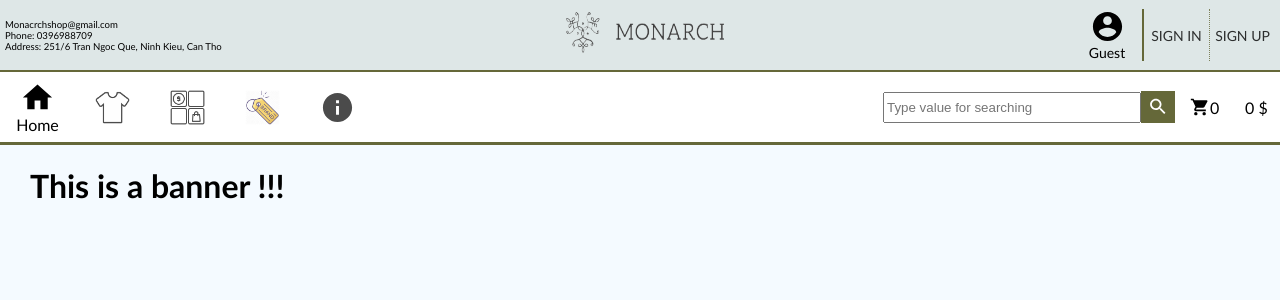
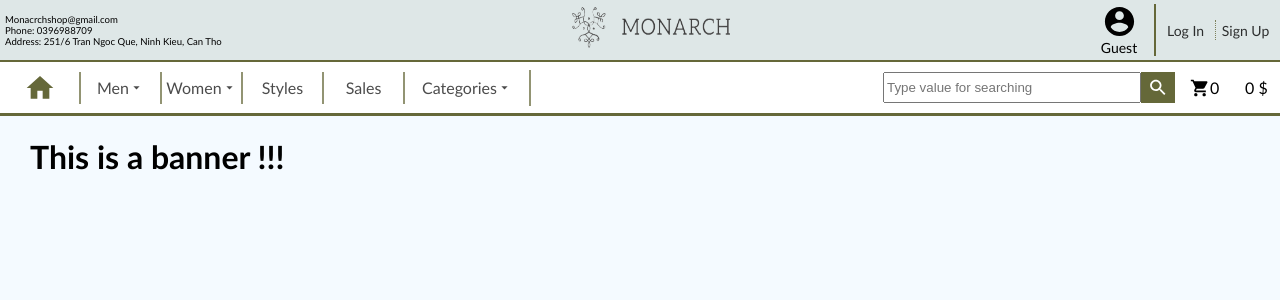
Before and after one commit to ImLancer/monarch-shop, a React (Create React App) app: page / in a window 1280 px wide. Shown: the top 300 px of the page. Built offline with nearby package versions, Linux system fonts and the light colour scheme.

Commit message:
change nav style

```diff
--- a/src/components/Header/Header.css
+++ b/src/components/Header/Header.css
@@ -6,8 +6,15 @@
   font-size: 0.6rem;
 }
 
+.header__card{
+  display: flex;
+  align-items: center;
+  min-height: 45px;
+}
+
+/*Contact formating*/
 .header__contact{
-  height: 70px !important;
+  height: 60px !important;
   padding-left: 5px;
   padding-right: 5px;
   display: flex;
@@ -16,46 +23,11 @@
   background-color: #DEE7E7;
 }
 
-.header__card{
-  display: flex;
-  align-items: center;
-  min-height: 45px;
-}
-
-/* .header__search-cart{
-  display: flex;
-  align-items: center;
-  justify-content: space-around;
-  height: auto;
-} */
-
-.header__nav{
-  min-height: 70px !important;
-  display: flex;
-  flex-wrap: wrap;
-  align-items: center;
-  justify-content: space-between;
-  border-top: 2px double #656839;
-  border-bottom: 3px solid #656839;
-  background-color: white;
-}
-
-.header__label{
-  padding: 0px;
-  margin: 0px;
-  display: none;
-  justify-content: flex-start;
-}
-
-.header__logo{
-  display: flex;
-  justify-content: center;
-  align-items: center;
-}
-
+/*Login formating*/
 .header__login{
   display: flex;
   justify-content: flex-end;
+  align-items: center;
 }
 
   .header__login__icon{
@@ -79,7 +51,10 @@
     justify-content: center;
     align-items: center;
     cursor: pointer;
-  width: 65px;
+    padding-left: 2px;
+    padding-right: 2px;
+    width: 55px;
+    height: 20px !important;
     opacity: 0.8;
     transition: transform 150ms ease-in-out;
   }
@@ -94,7 +69,10 @@
     justify-content: center;
     align-items: center;
     cursor: pointer;
-  width: 65px;
+    padding-left: 2px;
+    padding-right: 2px;
+    width: 55px;
+    height: 20px !important;
     border-right: 1px dotted #656839;
     opacity: 0.8;
     transition: transform 150ms ease-in-out;
@@ -105,14 +83,54 @@
     transform: scale(1.07);
   }
 
+/*Nav bar*/
+.header__nav{
+  min-height: 35px !important;
+  display: flex;
+  flex-wrap: wrap;
+  align-items: center;
+  justify-content: space-between;
+  border-top: 2px double #656839;
+  border-bottom: 3px solid #656839;
+  background-color: white;
+}
+
+  .header__label--active{
+    display: inline;
+  }
+
+  .header__label{
+    padding: 0px;
+    margin: 0px;
+    justify-content: flex-start;
+  }
+
+  .header__label__arrow{
+    width: 10px;
+    height: 10px;
+  }
+
   .header__nav__icon{
     display: flex;
-  flex-direction: column;
     align-items: center;
+    justify-content: center;
     cursor: pointer;
+    padding-left: 2px;
+    padding-right: 2px;
     width: 75px;
+    min-height: 32px;
+    border-right: 2px solid #656839;
     opacity: 0.7;
     transition: transform 150ms ease-in-out;
+  }
+
+  .header__nav__icon > svg.MuiSvgIcon-root{
+    width: 15px;
+    height: 15px;
+  }
+
+  .header__nav__icon--first{
+    border-left: 2px solid #656839;
   }
 
   .header__nav__icon:hover{
@@ -122,8 +140,15 @@
 
   .header__nav__icon--active{
     opacity: 1;
+    color: #656839;
+    border: none;
     transform: none;
     transition: none;
+  }
+
+  .header__nav__icon--active > svg.MuiSvgIcon-root{
+    width: 32px;
+    height: 32px;
   }
 
   .header__nav__icon--active:hover{
@@ -140,15 +165,15 @@
     display: inline;
   }
 
-.header__label--active{
-  display: inline;
+  .header__nav__icon--category{
+    width: 120px;
+    padding: 2px;
+    display: flex;
+    align-items: center;
+    justify-content: center;
   }
 
-.header__nav__icon > .MuiSvgIcon-root{
-  margin-left: auto;
-  margin-right: auto;
-}
-
+/*Search formating*/
 .header__search{
   margin-right: 15px;
   display: flex;
@@ -171,6 +196,7 @@
     background-color: #656839;
   }
 
+/*Cart formating*/
 .header__cart{
   display: flex;
   align-items: center;
@@ -196,3 +222,9 @@
   width: 35px;
   height: 35px;
 }
+
+.header__logo{
+  display: flex;
+  justify-content: center;
+  align-items: center;
+}
--- a/src/components/Header/index.js
+++ b/src/components/Header/index.js
@@ -1,15 +1,11 @@
 import React from 'react';
 import "./Header.css";
-import { makeStyles } from '@material-ui/core/styles';
 import Logo from "constants/images/logos/logo_5.png";
 import SearchIcon from "@material-ui/icons/Search";
 import HomeIcon from "@material-ui/icons/Home";
-import InfoIcon from "@material-ui/icons/Info";
-import ProductIcon from "constants/images/icons/product_icon_2.png";
-import CategoryIcon from "constants/images/icons/category_icon.png";
-import BrandIcon from "constants/images/icons/brand_icon_2.png";
 import ShoppingCartIcon from "@material-ui/icons/ShoppingCart";
 import AccountCircleIcon from "@material-ui/icons/AccountCircle";
+import ArrowDropDownIcon from '@material-ui/icons/ArrowDropDown';
 
 function Header() {
   return (
@@ -37,10 +33,10 @@ function Header() {
               <p className="login__label">Guest</p>
             </div>
             <div className="header__login__item">
-              <p className="login__label">SIGN IN</p>
+              <p className="login__label">Log In</p>
             </div>
             <div className="header__login__item--last">
-              <p className="login__label">SIGN UP</p>
+              <p className="login__label">Sign Up</p>
             </div>
           </div>
         </div>
@@ -48,44 +44,29 @@ function Header() {
         <div className="header__nav">
 
           { /*Navbar */ }
-          <div className="header__card">
+          <div className="header__card header__card--active">
             <div className="header__nav__icon header__nav__icon--active">
               <HomeIcon
                 className="header__icon"
-                fontSize="large"
               />
-              <p className="header__label header__label--active">Home</p>
+            </div>
+            <div className="header__nav__icon header__nav__icon--first">
+              <p className="header__label">Men</p>
+              <ArrowDropDownIcon className="header__label__arrow"/>
             </div>
             <div className="header__nav__icon">
-              <img
-                className="header__icon"
-                src={ProductIcon}
-                alt=""
-              />
-              <p className="header__label">Product</p>
+              <p className="header__label">Women</p>
+              <ArrowDropDownIcon className="header__label__arrow"/>
             </div>
             <div className="header__nav__icon">
-              <img
-                className="header__icon"
-                src={CategoryIcon}
-                alt=""
-              />
-              <p className="header__label">Category</p>
+              <p className="header__label">Styles</p>
             </div>
             <div className="header__nav__icon">
-              <img
-                className="header__icon"
-                src={BrandIcon}
-                alt=""
-              />
-              <p className="header__label">Brand</p>
+              <p className="header__label">Sales</p>
             </div>
-            <div className="header__nav__icon header__nav__icon__last">
-              <InfoIcon
-                className="header__icon"
-                fontSize="large"
-              />
-              <p className="header__label">About Us</p>
+            <div className="header__nav__icon header__nav__icon--category">
+              <p className="header__label">Categories</p>
+              <ArrowDropDownIcon className="header__label__arrow"/>
             </div>
           </div>
 
```
Lines whose indentation alone changed are shown as unchanged.
